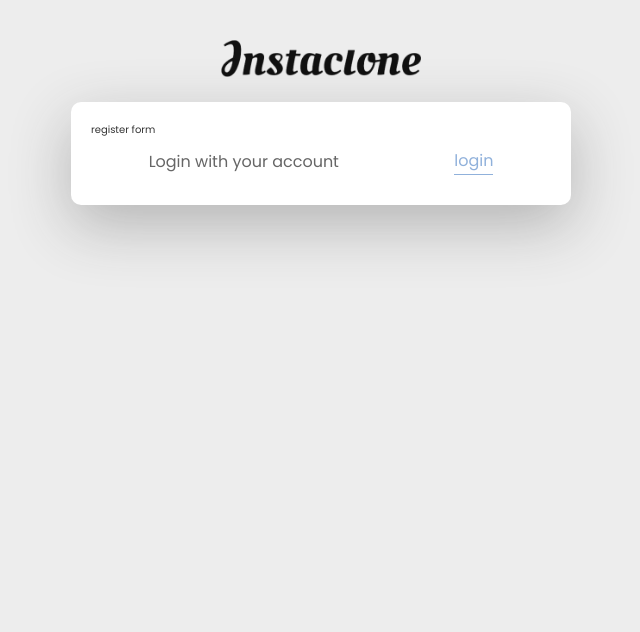
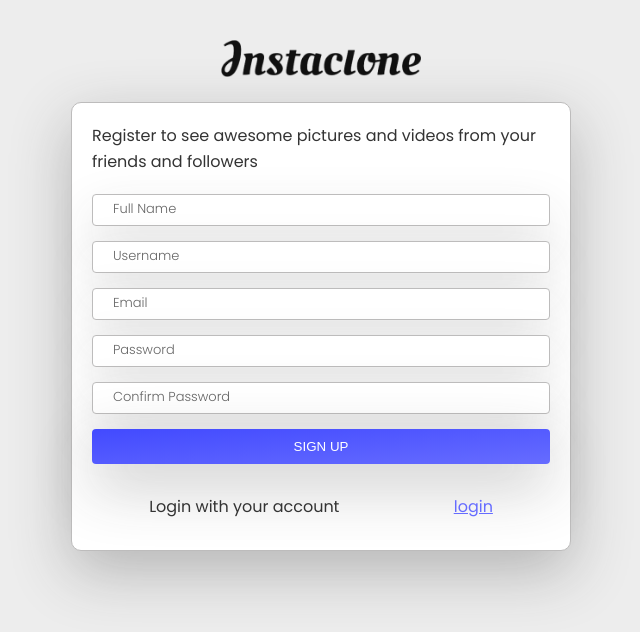
Before and after one commit to Ceci007/instaclone-client, a React (Create React App) app: page / in a window 1280 px wide. Both pictures are taken after a click on the element "create an account". Shown: the top 632 px of the page, without its empty margins (319-959 px from the left). Built offline with nearby package versions, Linux system fonts and the light colour scheme.

Commit message:
Creating styles for register form

```diff
--- /dev/null
+++ b/src/components/Auth/RegisterForm.js
@@ -0,0 +1,25 @@
+import React from 'react'
+
+export default function RegisterForm(props) {
+    const { setShowLogin } = props;
+
+    const onSubmit = () => {
+        console.log("form just sent");
+    }
+
+    return (
+        <>
+            <h2 className="register-form-title">Register to see awesome pictures and videos from your friends and followers</h2>
+            <form className="form" onSubmit={onSubmit}>
+                <input className="form-input" type="text" name="name" placeholder="Full Name" />
+                <input className="form-input" type="text" name="username" placeholder="Username" />
+                <input className="form-input" type="text" name="email" placeholder="Email" />
+                <input className="form-input" type="password" name="password" placeholder="Password" />
+                <input className="form-input" type="password" name="confirmPassword" placeholder="Confirm Password" />
+                <button type="submit" className="btn btn-submit">
+                    Sign up
+                </button>
+            </form>
+        </>
+    )
+}
--- a/src/pages/Auth/Auth.js
+++ b/src/pages/Auth/Auth.js
@@ -1,4 +1,5 @@
 import React, { useState } from 'react';
+import RegisterForm from '../../components/Auth/RegisterForm';
 import LazyImage from '../../components/LazyImage/LazyImage';
 import logo from "../../assets/png/instaclone.png";
 
@@ -11,8 +12,7 @@ export default function Auth() {
                 <LazyImage src={logo} alt="logo" width="100%" height="auto" />
             </div>
             <div className='form-container'>
-                <form className="form">
-                    { showLogin ? <div>login form</div> : <div>register form</div>}
+                { showLogin ? <div>login form</div> : <RegisterForm setShowLogin={setShowLogin} /> }
                 { showLogin ? (
                     <div className="space-between">
                         <p>don't you have an account yet?</p>
@@ -24,7 +24,6 @@ export default function Auth() {
                         <span onClick={() => setShowLogin(!showLogin)}>login</span>
                     </div>
                 ) }
-                </form>
         </div>
         </div>
     )
--- a/src/scss/abstract/_variables.scss
+++ b/src/scss/abstract/_variables.scss
@@ -8,11 +8,15 @@ $bp-smallest: 31.25em;                 // 500px
 // background colors
 $tomato: tomato;
 $bg-light: #ededed;
+$bg-primary: #666cff;
+$bg-hover: #424aff;
+$bg-light-grey: #bdbcbc;
 
 // font colors
-$dark-grey: #333;
-$medium-grey: #666;
-$font-primary: #90b1db;
+$font-dark-grey: #333;
+$font-medium-grey: #666;
+$font-light-grey: #bdbcbc;
+$font-primary: #666cff;
 
 // shadows
 $shadow-dark: 0 2rem 6rem rgba(#333,.3);
--- a/src/scss/base/_base.scss
+++ b/src/scss/base/_base.scss
@@ -21,7 +21,7 @@ body {
     font-family: 'Poppins', sans-serif;
     font-weight: 400;
     line-height: 1.6;
-    color: $dark-grey;
+    color: $font-dark-grey;
     background-color: $bg-light;
 }
 
--- /dev/null
+++ b/src/scss/components/_buttons.scss
@@ -0,0 +1,20 @@
+.btn {
+    border: none;
+    width: 16rem;
+    padding: 1rem 3rem;
+    box-shadow: $shadow-dark;
+    transition: all .3s ease-in-out;
+}
+
+.btn-submit {
+    background: linear-gradient(to left top, $bg-primary, $bg-hover);
+    border-radius: .4rem;
+    text-transform: uppercase;
+    color: white;
+    width: 100%;
+}
+
+.btn:hover {
+    transform: translateY(2px);
+    box-shadow: $shadow-light;
+}
--- /dev/null
+++ b/src/scss/components/_form-input.scss
@@ -0,0 +1,20 @@
+.form-input {
+    font-family: inherit;
+    font-size: inherit;
+    color: inherit;
+    border: 1px solid $bg-light-grey;
+    box-shadow: $shadow-light;
+    padding: .7rem 2rem;
+    border-radius: .4rem;
+    width: 100%;
+    transition: all .3s;
+    margin-bottom: 1.5rem;
+    &:focus {
+        outline: none;
+    }
+    &::-webkit-input-placeholder {
+        font-weight: 300;
+        font-size: 1.3rem;
+        color: $font-medium-grey;
+    }
+}
--- a/src/scss/main.scss
+++ b/src/scss/main.scss
@@ -3,3 +3,8 @@
 @import "./base/base";
 
 @import "./pages/auth";
+
+@import "./components/form-input";
+@import "./components/buttons";
+
+@import "./utils/utils";
--- a/src/scss/pages/_auth.scss
+++ b/src/scss/pages/_auth.scss
@@ -17,6 +17,7 @@
     padding: 2rem;
     width: 50rem;
     box-shadow: $shadow-dark;
+    border: 1px solid $bg-light-grey;
     border-radius: 1rem;
     margin: 2rem;
     background-color: white;
@@ -27,20 +28,16 @@
         margin-top: 2rem;
     }
 
-    .form {
-        width: 100%;
-    }
-
-    & .form p {
+    & p {
         font-size: 1.6rem;
         font-weight: 400;
         margin: 1rem auto;
-        color: $medium-grey;
+        color: $font-dark-grey;
     }
 
-    & .form span {
+    &  span {
         color: $font-primary;
-        border-bottom: 1.5px solid $font-primary;
+        text-decoration: underline;
         margin: 1rem auto;
         font-size: 1.6rem;
         font-weight: 400;
@@ -48,10 +45,18 @@
     }
 }
 
-.space-between {
+.form {
     width: 100%;
     display: flex;
-    flex-direction: row;
+    flex-direction: column;
     align-items: center;
-    justify-content: space-between;
+    margin-bottom: 2rem;
 }
+
+.register-form-title {
+    font-size: 1.6rem;
+    font-weight: 400;
+    margin: 0;
+    margin-bottom: 2rem;
+    color: $font-dark-grey;
+}
--- /dev/null
+++ b/src/scss/utils/_utils.scss
@@ -0,0 +1,7 @@
+.space-between {
+    width: 100%;
+    display: flex;
+    flex-direction: row;
+    align-items: center;
+    justify-content: space-between;
+}
```
Lines whose indentation alone changed are shown as unchanged.
